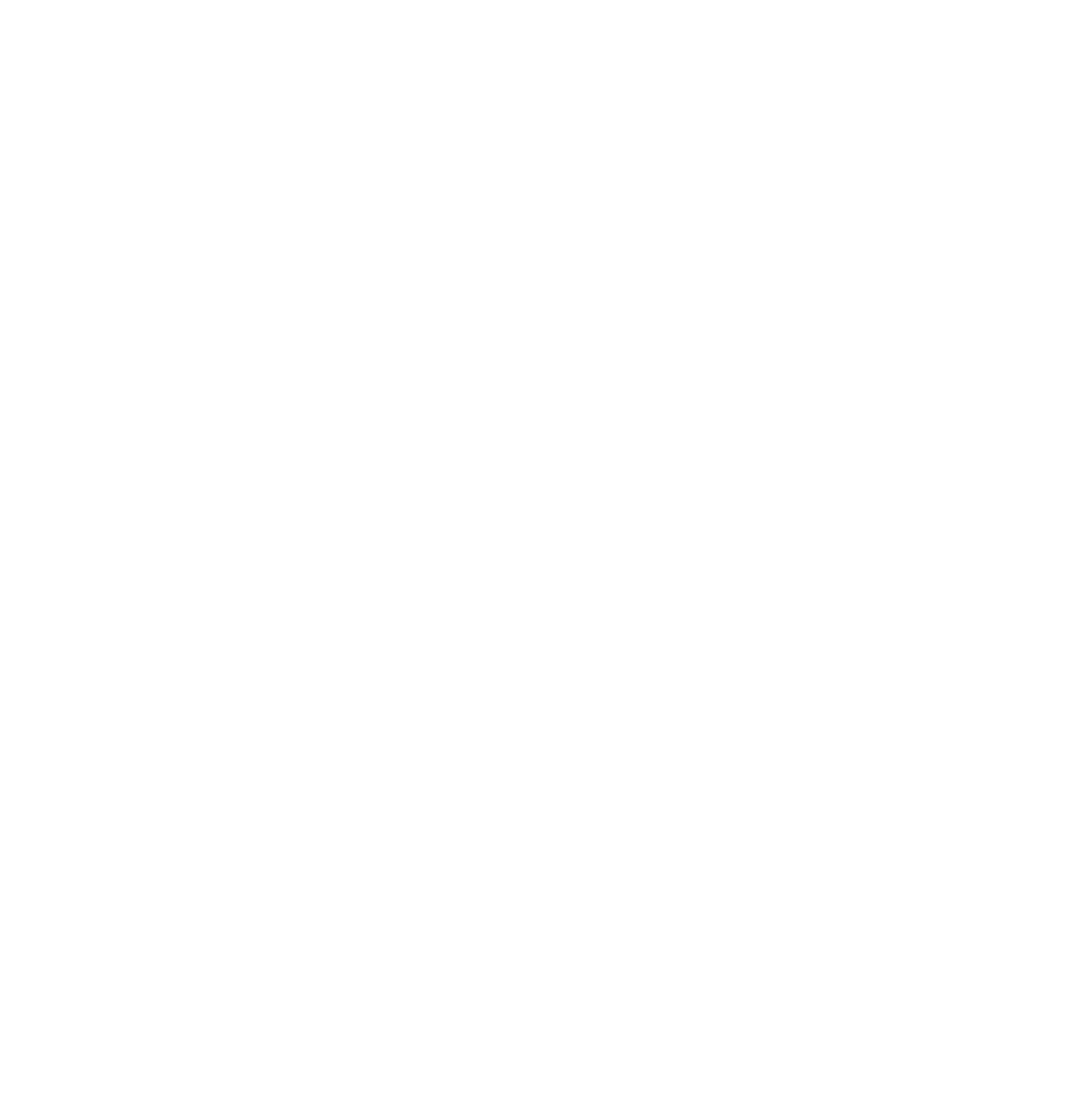
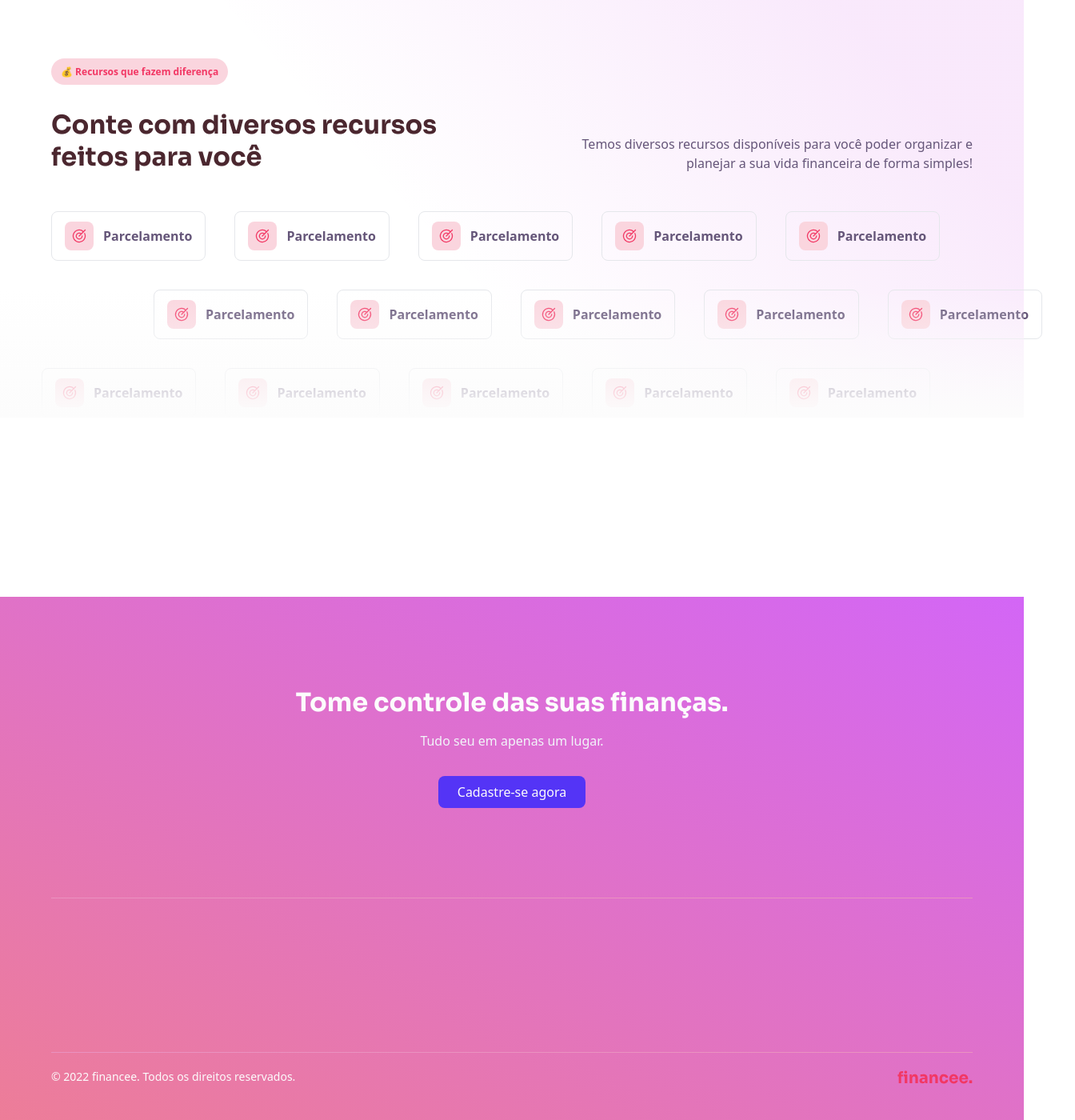
Before and after one commit to MathPSantos/financee, a React (Vite) app: page / in a window 1280 px wide. Shown: the part 3764-5164 px from the top of the page at 80% size, 1344 px wide, since content can reach past the window. Before the commit the page ends 2836 px from the top, so only its background shows below. Built offline with nearby package versions, Linux system fonts and the light colour scheme; grey boxes are pictures that could not be loaded.

Commit message:
feat: develop feature cloud, testimonials, cta and footer

```diff
--- /dev/null
+++ b/src/components/common/typography/Heading/H4.component.tsx
@@ -0,0 +1,16 @@
+import { classNames } from "../../../../core/utils/classnames";
+
+import { BaseHeadingProps } from "./Heading.types";
+
+export function H4({ children, className, ...props }: BaseHeadingProps) {
+  const compClassName = classNames(
+    "font-bold text-brown-500 leading-[normal]",
+    className
+  );
+
+  return (
+    <h4 className={compClassName} {...props}>
+      {children}
+    </h4>
+  );
+}
--- a/src/components/common/typography/Heading/Heading.component.tsx
+++ b/src/components/common/typography/Heading/Heading.component.tsx
@@ -1,11 +1,12 @@
 import { H1 } from "./H1.component";
 import { H2 } from "./H2.component";
 import { H3 } from "./H3.component";
+import { H4 } from "./H4.component";
 
 import { BaseHeadingProps } from "./Heading.types";
 
 interface HeadingProps extends BaseHeadingProps {
-  level?: 1 | 2 | 3;
+  level?: 1 | 2 | 3 | 4;
 }
 
 export function Heading({ children, level = 1, ...props }: HeadingProps) {
@@ -13,6 +14,7 @@ export function Heading({ children, level = 1, ...props }: HeadingProps) {
     1: H1,
     2: H2,
     3: H3,
+    4: H4,
   }[level];
 
   return <HeadingComponent {...props}>{children}</HeadingComponent>;
--- /dev/null
+++ b/src/components/layout/Footer.component.tsx
@@ -0,0 +1,38 @@
+import { MaxWidth } from ".";
+import { Button, Heading } from "../common";
+
+import Logo from "../../assets/logo.svg";
+
+export function Footer() {
+  return (
+    <div className="relative mt-56 bg-gradient-to-tr from-[#ED7D98] to-[#D366F6]">
+      <MaxWidth>
+        {/* CTA */}
+        <div className="flex flex-col items-center py-28 border-b border-b-pink-300">
+          <Heading level={2} className="text-white text-center">
+            Tome controle das suas finanças.
+          </Heading>
+          <p className="text-center text-slate-100 mt-4">
+            Tudo seu em apenas um lugar.
+          </p>
+          <Button className="mt-8" colorScheme="secondary">
+            Cadastre-se agora
+          </Button>
+        </div>
+
+        <footer className="pt-8 pb-11">
+          <div className="grid grid-cols-12 border-b border-b-pink-300 pb-40">
+            <div></div>
+          </div>
+          <div className="flex items-center justify-between mt-5">
+            <p className="text-white text-sm">
+              © 2022 financee. Todos os direitos reservados.
+            </p>
+
+            <img src={Logo} alt="financee" />
+          </div>
+        </footer>
+      </MaxWidth>
+    </div>
+  );
+}
--- a/src/components/layout/index.ts
+++ b/src/components/layout/index.ts
@@ -1,3 +1,4 @@
+export * from "./Footer.component";
 export * from "./Header.component";
 export * from "./HeroGradient.component";
 export * from "./MaxWidth.component";
--- a/src/pages/Home/Home.page.tsx
+++ b/src/pages/Home/Home.page.tsx
@@ -11,6 +11,7 @@ import {
 
 import { Badge, Button, Heading } from "../../components/common";
 import {
+  Footer,
   Header,
   HeroGradient,
   MaxWidth,
@@ -158,7 +159,96 @@ export function Home() {
             </MaxWidth>
           </div>
         </Section>
+
+        <Section>
+          <div className="flex flex-col items-center max-w-lg mx-auto">
+            <Badge>📊 Depoimentos dos usuários</Badge>
+            <Heading className="mt-9" level={2}>
+              O que dizem nossos usuários
+            </Heading>
+          </div>
+
+          <div className="relative mt-12">
+            <div className="grid grid-cols-3 gap-6 overflow-hidden max-h-[33rem]">
+              {[1, 2, 3].map((item) => (
+                <div className="space-y-8">
+                  {[1, 2, 3, 4, 5, 6, 7].map((testimonial) => (
+                    <div className="p-6 rounded-xl border border-slate-200 ">
+                      <div className="flex items-center gap-4">
+                        <img
+                          className="w-14 h-14 rounded-full"
+                          src="https://github.com/MathPSantos.png"
+                          alt="Matheus Santos"
+                        />
+
+                        <div>
+                          <Heading level={4}>Matheus Santos</Heading>
+                          <p className="text-sm">Desenvolvedor Frontend</p>
+                        </div>
+                      </div>
+                      <p className="mt-4">
+                        Lorem ipsum dolor sit amet, consectetur adipiscing elit.
+                        Curabitur efficitur ipsum eget neque consectetur, eu
+                        cursus mi tincidunt.
+                      </p>
+                    </div>
+                  ))}
+                </div>
+              ))}
+            </div>
+
+            <div className="inset-x-0 bottom-0 flex justify-center bg-gradient-to-t from-white pt-32 pb-8 absolute">
+              <Button>Ver mais...</Button>
+            </div>
+          </div>
+        </Section>
+
+        <Section
+          className="pb-0"
+          isContainer
+          style={{
+            background:
+              "linear-gradient(227.89deg, rgba(215, 106, 233, 0.15) 13.73%, rgba(217, 217, 217, 0) 57.82%)",
+          }}
+        >
+          <MaxWidth>
+            <Badge>💰 Recursos que fazem diferença</Badge>
+            <div className="mt-9 flex items-end justify-between">
+              <Heading className="max-w-lg leading-[40px]" level={2}>
+                Conte com diversos recursos feitos para você
+              </Heading>
+
+              <p className="max-w-lg text-right">
+                Temos diversos recursos disponíveis para você poder organizar e
+                planejar a sua vida financeira de forma simples!
+              </p>
+            </div>
+          </MaxWidth>
+
+          <div className="relative mt-12">
+            <MaxWidth>
+              <div className="space-y-9">
+                {[1, 2, 3].map((item) => (
+                  <div className="flex items-center gap-9 translate-x-32 first:translate-x-0 last:-translate-x-3">
+                    {[1, 2, 3, 4, 5].map((feature) => (
+                      <div className="py-3 px-4 rounded-lg border border-slate-2 flex items-center gap-3">
+                        <div className="flex items-center justify-center w-9 h-9 bg-pink-200 rounded-lg">
+                          <Target className="text-pink-500" size={20} />
+                        </div>
+                        <p className="font-semibold">Parcelamento</p>
+                      </div>
+                    ))}
+                  </div>
+                ))}
+              </div>
+            </MaxWidth>
+
+            <div className="inset-x-0 bottom-0 flex justify-center bg-gradient-to-t from-white pt-32 pb-8 absolute" />
+          </div>
+        </Section>
       </main>
+
+      <Footer />
     </>
   );
 }
--- a/tailwind.config.js
+++ b/tailwind.config.js
@@ -6,6 +6,7 @@ module.exports = {
         white: "#FCFCFC",
         pink: {
           200: "#FAD5DE",
+          300: "#EA92C0",
           500: "#F23764",
           700: "#D82750",
         },
```
